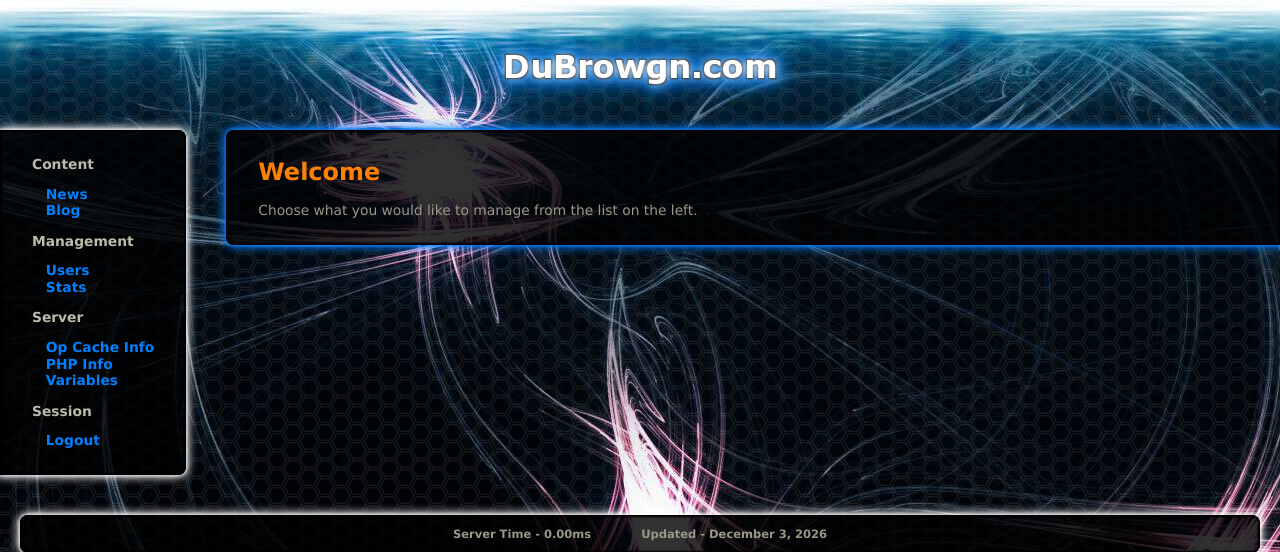
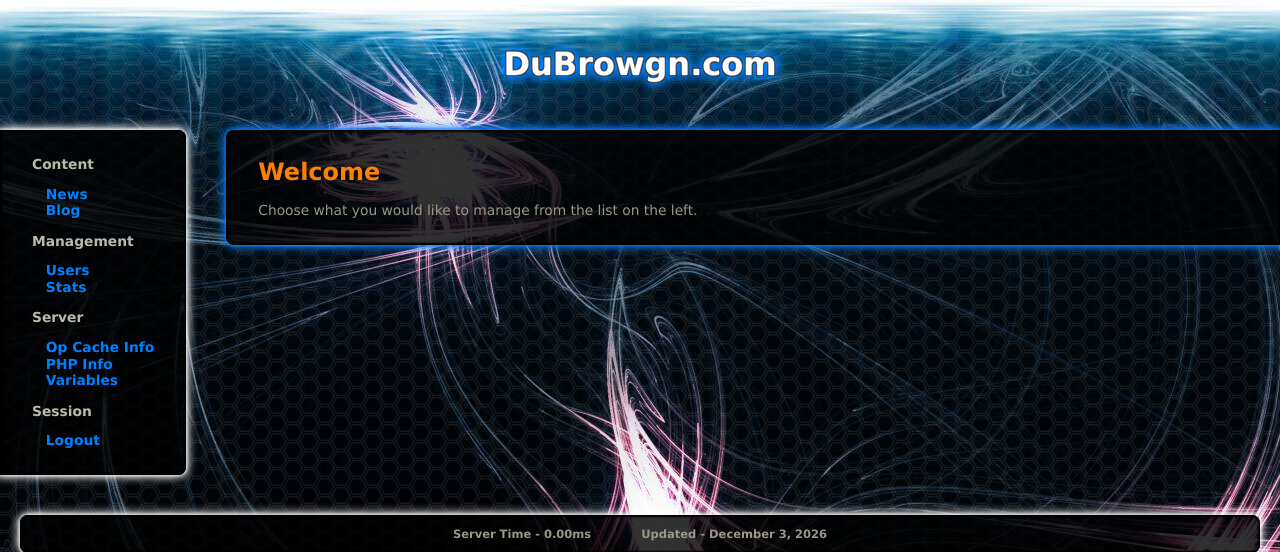
Before and after one commit to dubrowgn/dubrowgn.com, a PHP site: page /admin/index.php in a window 1280 px wide. Shown: the top 552 px of the page. Run offline with PHP 8.4, Linux system fonts and the light colour scheme; the visitor is signed in with stand-in values (Sample User, id 1).

Commit message:
Use shadows instead of image for title

```diff
--- a/_include/api.php
+++ b/_include/api.php
@@ -49,7 +49,7 @@ class body {
 	public static function open($showNav = true) {
 ?>
 	<body><div class="bg-hex">
-	<div class="main-title"></div>
+	<div class="main-title">DuBrowgn.com</div>
 <?php
 		if ($showNav) {
 ?>
--- a/styles.css
+++ b/styles.css
@@ -14,16 +14,31 @@ body {
 /* HEXAGON BACKGROUND */
 .bg-hex {
 	background:url('/ui/hex.png') repeat center top;
-	padding-top:.5em;
 }
 
 /* TITLE */
 .main-title {
-	background:url('/ui/title.png') no-repeat center center;
-	display:block;
-	height:110px;
-	margin-top:.5em;
-	margin-bottom:-1em;
+	box-sizing: border-box;
+	color: #fff;
+	display: block;
+	font-size: 32px;
+	font-weight: bold;
+	height: 110px;
+	padding-top: 1.4em;
+	text-align: center;
+	text-shadow:
+		-1px -1px 0 rgba(139, 153, 168, .4),
+		1px -1px 0 rgba(139, 153, 168, .4),
+		-1px 1px 0 rgba(139, 153, 168, .4),
+		1px 1px 0 rgba(139, 153, 168, .4),
+		-1px -1px 0 #000,
+		1px -1px 0 #000,
+		-1px 1px 0 #000,
+		1px 1px 0 #000,
+		-2px -2px 10px #0080ff,
+		2px -2px 10px #0080ff,
+		-2px 2px 10px #0080ff,
+		2px 2px 10px #0080ff;
 }
 
 /* TABLE GRID */
```
Also changed, not shown: ui/title.png (deleted).
